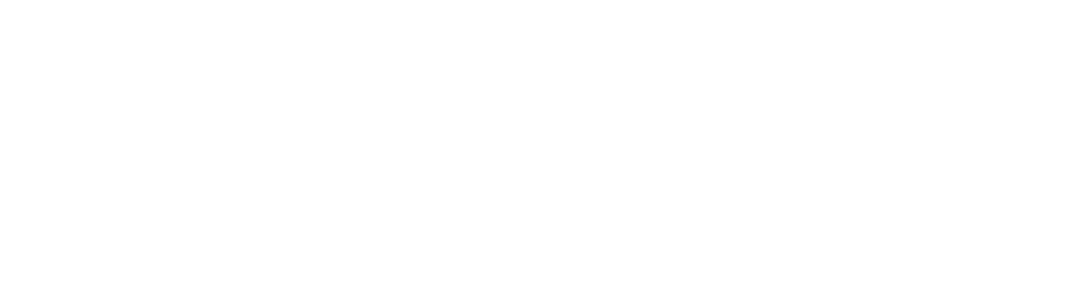
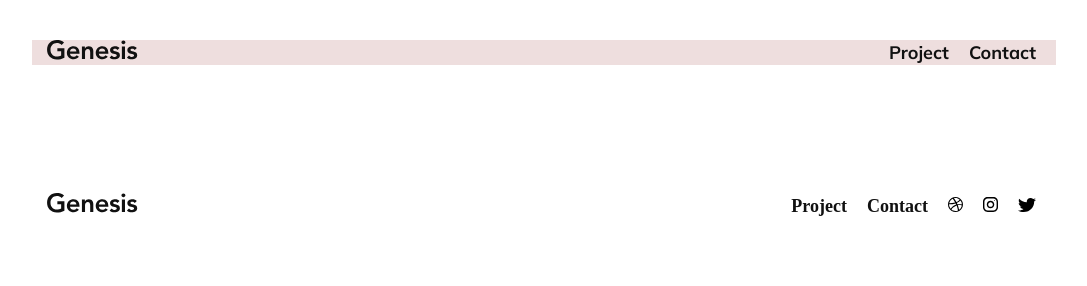
Before and after one commit to AumDigital/sass-project, a plain HTML site: page project.html in a window 1280 px wide. Shown: the whole page, without its empty margins (96-1183 px from the left). Drawn offline with nearby package versions, Linux system fonts and the light colour scheme.

Commit message:
foot and header update

```diff
--- a/project.html
+++ b/project.html
@@ -13,5 +13,56 @@
 </head>
 <body>
 
+    <header>
+        <nav>
+            <ul class="nav-list">
+                <li class="nav-item logo"> <a href="index.html"><img src="images/Logo.svg" alt="company logo">
+                     </a></li>
+                <li class="nav-item"> <a href="project.html">Project</a></li>
+                <li class="nav-item"> <a href="contact.html">Contact</a></li>
+            </ul>
+        </nav>
+
+    </header>
+
+
+
+
+
+
+
+
+
+
+
+
+
+
+
+    <footer class="footer-container">
+
+
+        <ul class="footer-list">
+            <li class="footer-item logo"> <a href="index.html"> <img src="images/Logo.svg" alt="company logo">
+                 </a></li>
+            <li class="footer-item"> <a href="project.html">Project</a></li>
+            <li class="footer-item"> <a href="contact.html">Contact</a></li>
+
+            <li class="footer-item"> <a href="htttp://www.dribbble.com" target="_blank">
+                <img src="images/dribbble-logo.svg" alt="dribbble svg logo">
+            </a></li>
+
+            <li class="footer-item"> <a href="htttp://www.instagram" target="_blank">
+                <img src="images/instagram.svg" alt="instagram svg logo">
+            </a></li>
+
+            <li class="footer-item"> <a href="htttp://www.twitter.com" target="_blank">
+                <img src="images/twitter-logo.svg" alt="dribbble svg logo">
+            </a></li>
+
+        </div>
+
+</footer>
+
 </body>
 </html>
--- a/styles/project.scss
+++ b/styles/project.scss
@@ -0,0 +1,4 @@
+@import "fonts";
+@import "header";
+@import "footer";
+@import "global";
```
Also changed, not shown: index.html (+4 -4 lines), styles/project.css, 1 other file.
